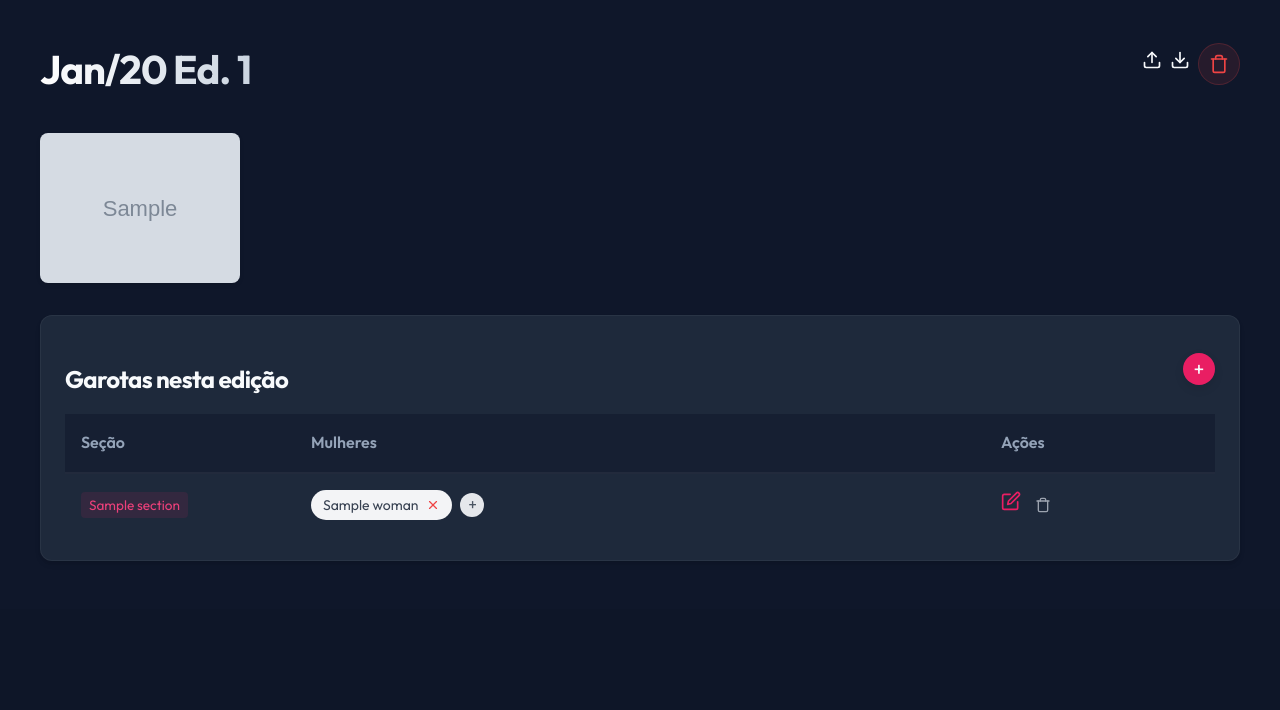
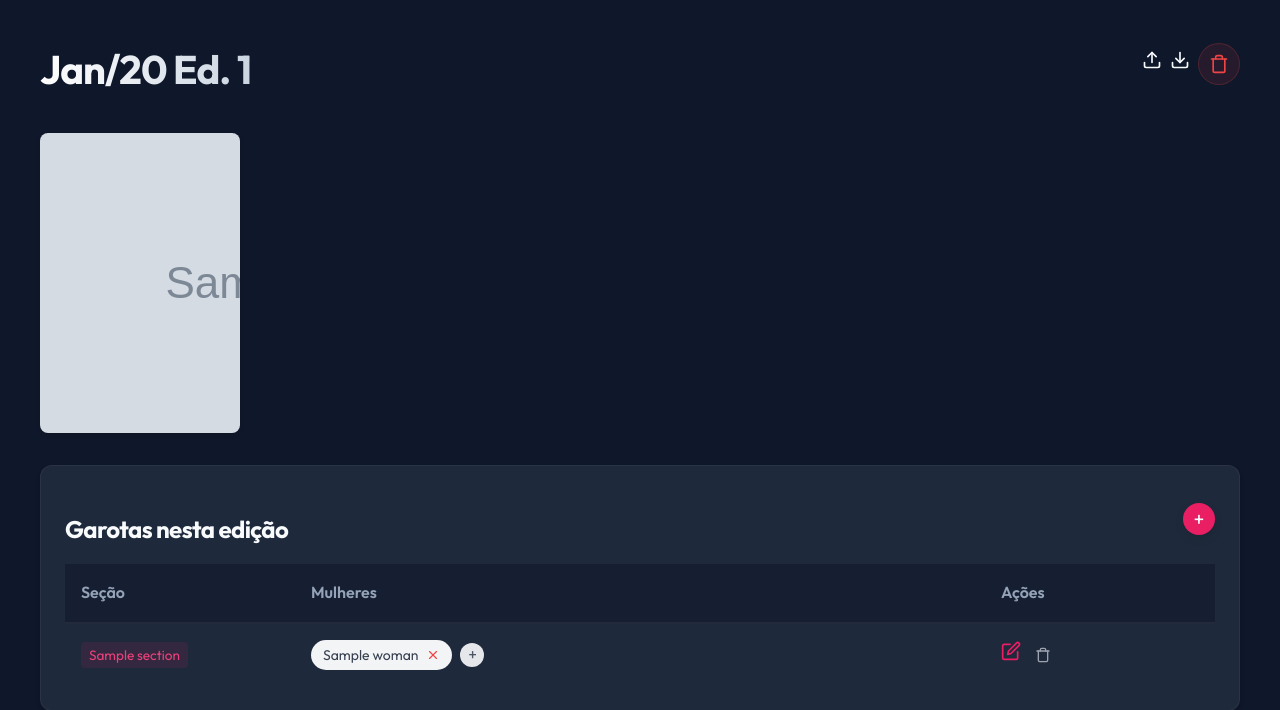
Before and after one commit to EBarbara/magazine-list, a Django app: page /issue/1/ in a window 1280 px wide. Shown: the part 208-918 px from the top of the page. Before the commit the page ends 769 px from the top, so only its background shows below. Run offline with Django 5.2, Linux system fonts and the light colour scheme; tables that the repository leaves empty hold one stand-in row (values such as "Sample post"); grey boxes marked "Sample" are stand-in pictures.

Commit message:
feat: add issue listing and detail pages, including interactive cover displays, year-based pagination, and cover management actions.

```diff
--- a/core/templates/core/issue_detail.html
+++ b/core/templates/core/issue_detail.html
@@ -38,15 +38,125 @@
     </div>
 </div>
 
+<style>
+    .cover-card {
+        width: 200px;
+        border-radius: 8px;
+        overflow: hidden;
+        box-shadow: 0 2px 4px rgba(0, 0, 0, 0.1);
+        transition: width 0.4s cubic-bezier(0.25, 0.8, 0.25, 1);
+        cursor: default;
+        position: relative;
+    }
+
+    /* State for double covers (foldout) */
+    .cover-card.double-cover {
+        cursor: pointer;
+    }
+
+    /* Folded state: Default for double covers */
+    .cover-card.double-cover.folded {
+        width: 200px;
+    }
+
+    .cover-card.double-cover.folded img {
+        width: 200%;
+        max-width: none !important;
+        /* Show the left half (Primary) as requested */
+        transform: translateX(0);
+        transition: transform 0.4s cubic-bezier(0.25, 0.8, 0.25, 1);
+    }
+
+    /* Unfolded state */
+    .cover-card.double-cover.unfolded {
+        /* Width will be set by JS usually to maintain height consistency */
+    }
+
+    .cover-card.double-cover.unfolded img {
+        width: 100%;
+        transform: translateX(0);
+        transition: transform 0.4s cubic-bezier(0.25, 0.8, 0.25, 1);
+    }
+
+    /* Ensure image is block */
+    .cover-card img {
+        display: block;
+        width: 100%;
+        height: auto;
+    }
+</style>
+
 {% if issue.covers.exists %}
 <div class="covers-gallery" style="display: flex; flex-wrap: wrap; gap: 1rem; margin-bottom: 2rem;">
     {% for cover in issue.covers.all %}
-    <div class="cover-card"
-        style="width: 200px; border-radius: 8px; overflow: hidden; box-shadow: 0 2px 4px rgba(0,0,0,0.1);">
-        <img src="{{ cover.image.url }}" alt="Cover" style="width: 100%; height: auto; display: block;">
+    <div class="cover-card">
+        <img src="{{ cover.image.url }}" alt="Cover">
     </div>
     {% endfor %}
 </div>
+
+<script>
+    document.addEventListener("DOMContentLoaded", function () {
+        const coverCards = document.querySelectorAll('.cover-card');
+
+        coverCards.forEach(card => {
+            const img = card.querySelector('img');
+
+            function handleImageLoad() {
+                // Check if it's a double cover (Landscape orientation)
+                // Using a threshold of 1.2 aspect ratio to be safe
+                const aspect = img.naturalWidth / img.naturalHeight;
+
+                if (aspect > 1.2) {
+                    card.classList.add('double-cover', 'folded');
+
+                    // Add click to toggle
+                    card.addEventListener('click', function () {
+                        const isFolded = card.classList.contains('folded');
+
+                        if (isFolded) {
+                            // Unfold
+                            // Calculate target width based on height to keep height constant
+                            // Folded state height:
+                            // We force width=200px.
+                            // Folded Logic: Image width 200% -> 400px.
+                            // Height = 400 / aspect.
+                            const height = 400 / aspect; // This is the displayed height
+
+                            // Unfolded Logic:
+                            // We want width s.t. height is same?
+                            // Height = Width / aspect.
+                            // If we want Height to be same, then Width must be 400px.
+                            // So simply setting width to 400px should work if 200% was correct estimate.
+
+                            // More generic:
+                            // Folded Img Width = 2 * 200px = 400px.
+                            // If we want unfolded view to show full image at same scale, width should be 400px.
+                            // But maybe we want it distinct?
+                            // Let's just set width to what the image "would be" if width=100% at that height.
+                            // Yes, 400px.
+
+                            card.style.width = '400px';
+                            card.classList.remove('folded');
+                            card.classList.add('unfolded');
+                        } else {
+                            // Fold
+                            card.style.width = '200px';
+                            card.classList.remove('unfolded');
+                            card.classList.add('folded');
+                        }
+                    });
+                }
+            }
+
+            if (img.complete) {
+                handleImageLoad();
+            } else {
+                img.onload = handleImageLoad;
+            }
+        });
+    });
+</script>
 {% endif %}
 
 <div class="card detail-section">
```
Also changed, not shown: core/templates/core/issue_list.html (+30 -0 lines).
